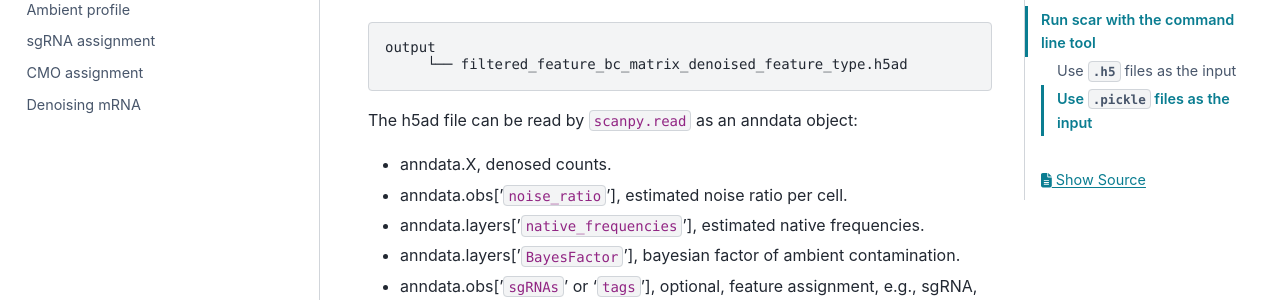
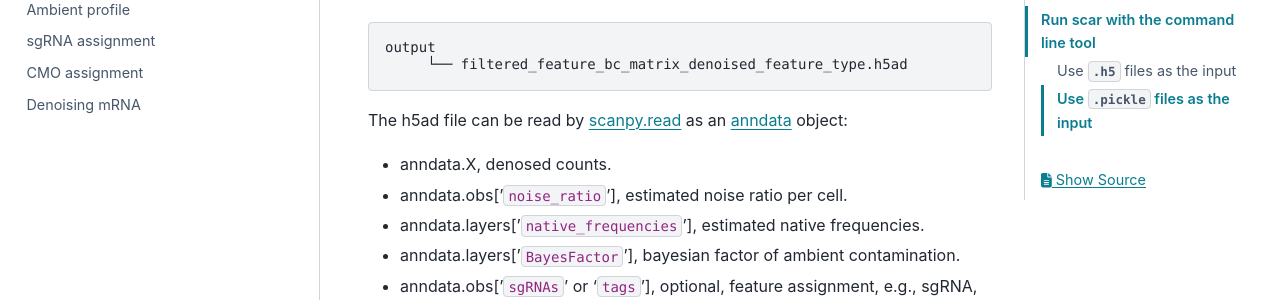
Before and after one commit to Novartis/scar, a Sphinx documentation site: the page built from docs/tutorials/index.rst, in a window 1280 px wide and 900 px high, scrolled down 1272 px. Shown: the part 150-450 px from the top of the window. Built offline with Sphinx 7.4.7 and the PyData theme 0.15.4, drawn with Linux system fonts in a browser that asks for light colours; pages that are not in the unit, such as notebooks, are missing from menus; part of the change alters nothing that is shown.

```diff
--- a/docs/tutorials/index.rst
+++ b/docs/tutorials/index.rst
@@ -37,7 +37,7 @@ The output folder contains an h5ad file::
    output
 	└── filtered_feature_bc_matrix_denoised_feature_type.h5ad
 
-The h5ad file can be read by ``scanpy.read`` as an anndata object:
+The h5ad file can be read by `scanpy.read <https://scanpy.readthedocs.io/en/stable/index.html#>`__ as an `anndata <https://anndata.readthedocs.io/en/latest/>`__ object:
 
 - anndata.X, denosed counts.
 - anndata.obs['``noise_ratio``'], estimated noise ratio per cell.
```
